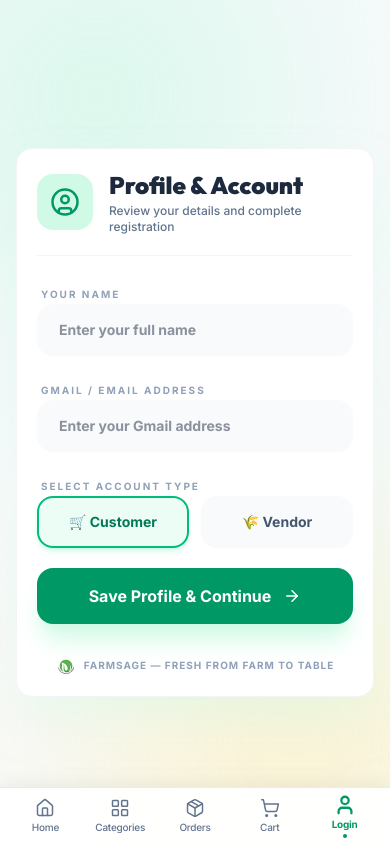
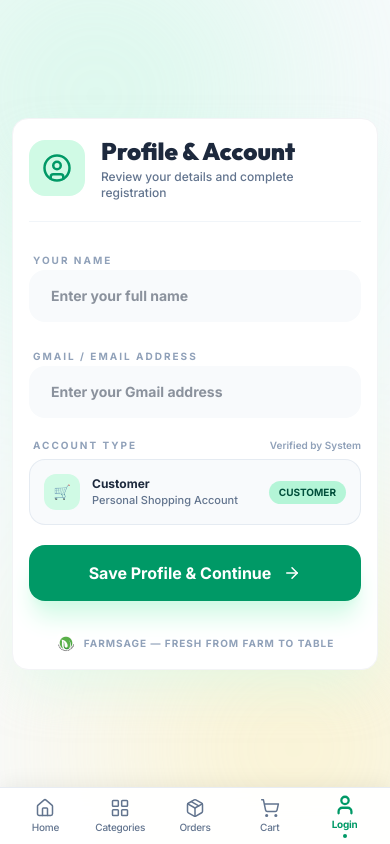
Before and after one commit to yatendrakumar1210/FarmsAGE-2.0, a React (Vite) app in the folder FarmsAGE-2.0/: page /complete-profile in a window 390 px wide. Built offline with nearby package versions, Linux system fonts and the light colour scheme; no server answers.

Commit message:
fix: improve mobile UI and profile interactions

```diff
--- a/FarmsAGE-2.0/src/Pages/CompleteProfile.jsx
+++ b/FarmsAGE-2.0/src/Pages/CompleteProfile.jsx
@@ -9,11 +9,12 @@ const CompleteProfile = () => {
   const { user, login } = useAuth();
   const [name, setName] = useState(user?.name || "");
   const [email, setEmail] = useState(user?.email || "");
-  const [role, setRole] = useState(user?.role || "user");
   const [loading, setLoading] = useState(false);
   const [error, setError] = useState("");
+  const [successMsg, setSuccessMsg] = useState("");
   const navigate = useNavigate();
 
+  const isOnboarding = !user?.isProfileComplete;
   const hasExistingEmail = Boolean(user?.email && user.email.trim() !== "");
 
   const handleSubmit = async (e) => {
@@ -38,6 +39,7 @@ const CompleteProfile = () => {
 
     setLoading(true);
     setError("");
+    setSuccessMsg("");
     try {
       const token = localStorage.getItem("token");
       const resp = await fetch(`${API}/api/auth/complete-profile`, {
@@ -46,15 +48,16 @@ const CompleteProfile = () => {
           "Content-Type": "application/json",
           Authorization: `Bearer ${token}`,
         },
-        body: JSON.stringify({ name: name.trim(), role, email: finalEmail }),
+        body: JSON.stringify({ name: name.trim(), email: finalEmail }),
       });
       const data = await resp.json();
       if (resp.ok) {
-        login(data.user, data.token); // Use new token with updated role
-        if (role === "vendor") {
-          navigate("/vendor");
+        login(data.user, data.token);
+        if (isOnboarding) {
+          navigate("/");
         } else {
-          navigate("/");
+          setSuccessMsg("Profile updated successfully!");
+          setTimeout(() => setSuccessMsg(""), 4000);
         }
       } else {
         setError(data.message || "Failed to update profile");
@@ -67,14 +70,14 @@ const CompleteProfile = () => {
   };
 
   return (
-    <div className="min-h-screen flex items-center justify-center bg-[#F8FAFC] relative overflow-hidden py-10">
+    <div className="min-h-screen flex items-center justify-center bg-[#F8FAFC] relative overflow-hidden py-10 pb-24 sm:py-10">
       {/* Background Decorative Elements */}
       <div className="absolute top-0 left-0 w-full h-full z-0 opacity-40">
         <div className="absolute -top-24 -left-24 w-96 h-96 bg-emerald-200 blur-[120px] rounded-full" />
         <div className="absolute -bottom-24 -right-24 w-96 h-96 bg-amber-200 blur-[120px] rounded-full" />
       </div>
 
-      <div className="max-w-lg w-full mx-4 sm:mx-6 bg-white rounded-2xl sm:rounded-[3rem] shadow-2xl shadow-emerald-100/50 overflow-hidden relative z-10 border border-gray-100 p-5 sm:p-8 md:p-12 space-y-6">
+      <div className="max-w-lg w-full mx-3 sm:mx-6 bg-white rounded-2xl sm:rounded-[3rem] shadow-2xl shadow-emerald-100/50 overflow-hidden relative z-10 border border-gray-100 p-4 sm:p-8 md:p-12 space-y-6">
         {/* Header */}
         <div className="flex items-center gap-4 border-b border-slate-100 pb-5">
           <div className="w-14 h-14 bg-emerald-100 rounded-2xl flex items-center justify-center shrink-0">
@@ -83,7 +86,9 @@ const CompleteProfile = () => {
           <div>
             <h1 className="text-2xl font-black text-slate-800 font-['Outfit']">Profile & Account</h1>
             <p className="text-slate-500 text-xs font-medium mt-0.5">
-              Review your details and complete registration
+              {isOnboarding
+                ? "Review your details and complete registration"
+                : "Manage your account details and profile information"}
             </p>
           </div>
         </div>
@@ -177,38 +182,57 @@ const CompleteProfile = () => {
             </div>
           )}
 
-          {/* Role Selection */}
+          {/* Account Type (Read-Only Display) */}
           <div className="space-y-1.5">
-            <label className="text-[10px] font-black text-slate-400 uppercase tracking-[0.2em] ml-1">
-              Select Account Type
-            </label>
-            <div className="grid grid-cols-2 gap-3">
-              <button
-                type="button"
-                onClick={() => setRole("user")}
-                className={`py-3.5 rounded-2xl font-bold text-sm transition-all border-2 ${
-                  role === "user"
-                    ? "bg-emerald-50 border-emerald-500 text-emerald-700 shadow-md shadow-emerald-100"
-                    : "bg-slate-50 border-transparent text-slate-600 hover:bg-slate-100"
-                }`}
-              >
-                🛒 Customer
-              </button>
-              <button
-                type="button"
-                onClick={() => setRole("vendor")}
-                className={`py-3.5 rounded-2xl font-bold text-sm transition-all border-2 ${
-                  role === "vendor"
-                    ? "bg-emerald-50 border-emerald-500 text-emerald-700 shadow-md shadow-emerald-100"
-                    : "bg-slate-50 border-transparent text-slate-600 hover:bg-slate-100"
-                }`}
-              >
-                🌾 Vendor
-              </button>
+            <div className="flex items-center justify-between">
+              <label className="text-[10px] font-black text-slate-400 uppercase tracking-[0.2em] ml-1">
+                Account Type
+              </label>
+              <span className="text-[10px] font-semibold text-slate-400">Verified by System</span>
+            </div>
+            <div className="p-3.5 bg-slate-50 border border-slate-200/80 rounded-2xl flex items-center justify-between">
+              <div className="flex items-center gap-3">
+                <div className={`w-9 h-9 rounded-xl flex items-center justify-center font-bold text-sm ${
+                  user?.role === "vendor"
+                    ? "bg-amber-100 text-amber-800"
+                    : user?.role === "admin"
+                    ? "bg-purple-100 text-purple-800"
+                    : "bg-emerald-100 text-emerald-800"
+                }`}>
+                  {user?.role === "vendor" ? "🌾" : user?.role === "admin" ? "🛡️" : "🛒"}
+                </div>
+                <div>
+                  <p className="text-xs font-black text-slate-800">
+                    {user?.role === "vendor" ? "Vendor Partner" : user?.role === "admin" ? "Administrator" : "Customer"}
+                  </p>
+                  <p className="text-[11px] text-slate-500 font-medium">
+                    {user?.role === "vendor"
+                      ? "Verified Merchant Store"
+                      : user?.role === "admin"
+                      ? "System Administrator"
+                      : "Personal Shopping Account"}
+                  </p>
+                </div>
+              </div>
+              <span className={`text-[10px] font-black uppercase px-2.5 py-1 rounded-full ${
+                user?.role === "vendor"
+                  ? "bg-amber-200/80 text-amber-900"
+                  : user?.role === "admin"
+                  ? "bg-purple-200/80 text-purple-900"
+                  : "bg-emerald-200/80 text-emerald-900"
+              }`}>
+                {user?.role === "vendor" ? "Vendor" : user?.role === "admin" ? "Admin" : "Customer"}
+              </span>
             </div>
           </div>
 
           {error && <p className="text-red-500 text-xs font-bold px-1">{error}</p>}
+          {successMsg && (
+            <div className="p-3 bg-emerald-50 border border-emerald-200 rounded-xl text-xs font-bold text-emerald-700 flex items-center gap-2">
+              <CheckCircle2 size={16} className="text-emerald-600 shrink-0" />
+              <span>{successMsg}</span>
+            </div>
+          )}
 
           {/* Submit Button */}
           <button
@@ -216,7 +240,9 @@ const CompleteProfile = () => {
             disabled={loading}
             className="w-full bg-emerald-600 text-white py-4 rounded-2xl font-black text-base shadow-xl shadow-emerald-100 hover:bg-emerald-700 transition-all active:scale-95 flex items-center justify-center gap-3 group disabled:opacity-70 disabled:active:scale-100"
           >
-            {loading ? "Saving Profile..." : "Save Profile & Continue"}
+            {loading
+              ? (isOnboarding ? "Saving Profile..." : "Saving Changes...")
+              : (isOnboarding ? "Save Profile & Continue" : "Save Changes")}
             {!loading && (
               <ArrowRight
                 size={18}
--- a/FarmsAGE-2.0/src/components/common/FloatingCartBar.jsx
+++ b/FarmsAGE-2.0/src/components/common/FloatingCartBar.jsx
@@ -9,7 +9,7 @@ const FloatingCartBar = () => {
   const location = useLocation();
   const [dismissed, setDismissed] = useState(false);
 
-  const hiddenRoutes = ["/cart", "/checkout", "/order-success", "/admin", "/vendor"];
+  const hiddenRoutes = ["/cart", "/checkout", "/order-success", "/admin", "/vendor", "/login", "/register"];
   const isHidden = hiddenRoutes.some((route) => location.pathname.startsWith(route));
 
   const totalQuantity = cart.reduce((total, item) => total + item.quantity, 0);
@@ -24,7 +24,7 @@ const FloatingCartBar = () => {
 
   return (
     <AnimatePresence>
-      <div className="fixed bottom-[68px] md:bottom-4 left-0 right-0 z-[120] px-3 sm:px-4 pointer-events-none flex justify-center">
+      <div className="fixed bottom-[calc(68px+env(safe-area-inset-bottom,0px))] md:bottom-4 left-0 right-0 z-[120] px-3 sm:px-4 pointer-events-none flex justify-center">
         <motion.div
           initial={{ y: 50, opacity: 0, scale: 0.95 }}
           animate={{ y: 0, opacity: 1, scale: 1 }}
--- a/FarmsAGE-2.0/src/components/layout/Footer.jsx
+++ b/FarmsAGE-2.0/src/components/layout/Footer.jsx
@@ -14,7 +14,7 @@ import logo from "../../assets/logo.jpg";
 
 const Footer = () => {
   return (
-    <footer className="relative bg-[#0B1221] text-gray-400 pt-4 pb-16 md:pb-4 overflow-hidden border-t border-slate-800/40 text-xs">
+    <footer className="relative bg-[#0B1221] text-gray-400 pt-4 pb-36 md:pb-4 overflow-hidden border-t border-slate-800/40 text-xs">
       {/* Decorative Subtle Element */}
       <div className="absolute top-0 right-0 -translate-y-1/2 translate-x-1/4 w-48 h-48 bg-emerald-500/5 blur-[80px] rounded-full pointer-events-none" />
 
```
Also changed, not shown: FarmsAGE-2.0/src/Pages/Login.jsx (+10 -10 lines), FarmsAGE-2.0/src/Pages/MyOrders.jsx (+7 -6 lines), FarmsAGE-2.0/src/Pages/Register.jsx (+9 -8 lines), FarmsAGE-2.0/src/components/location/MapLocationPicker.jsx (+17 -5 lines).
